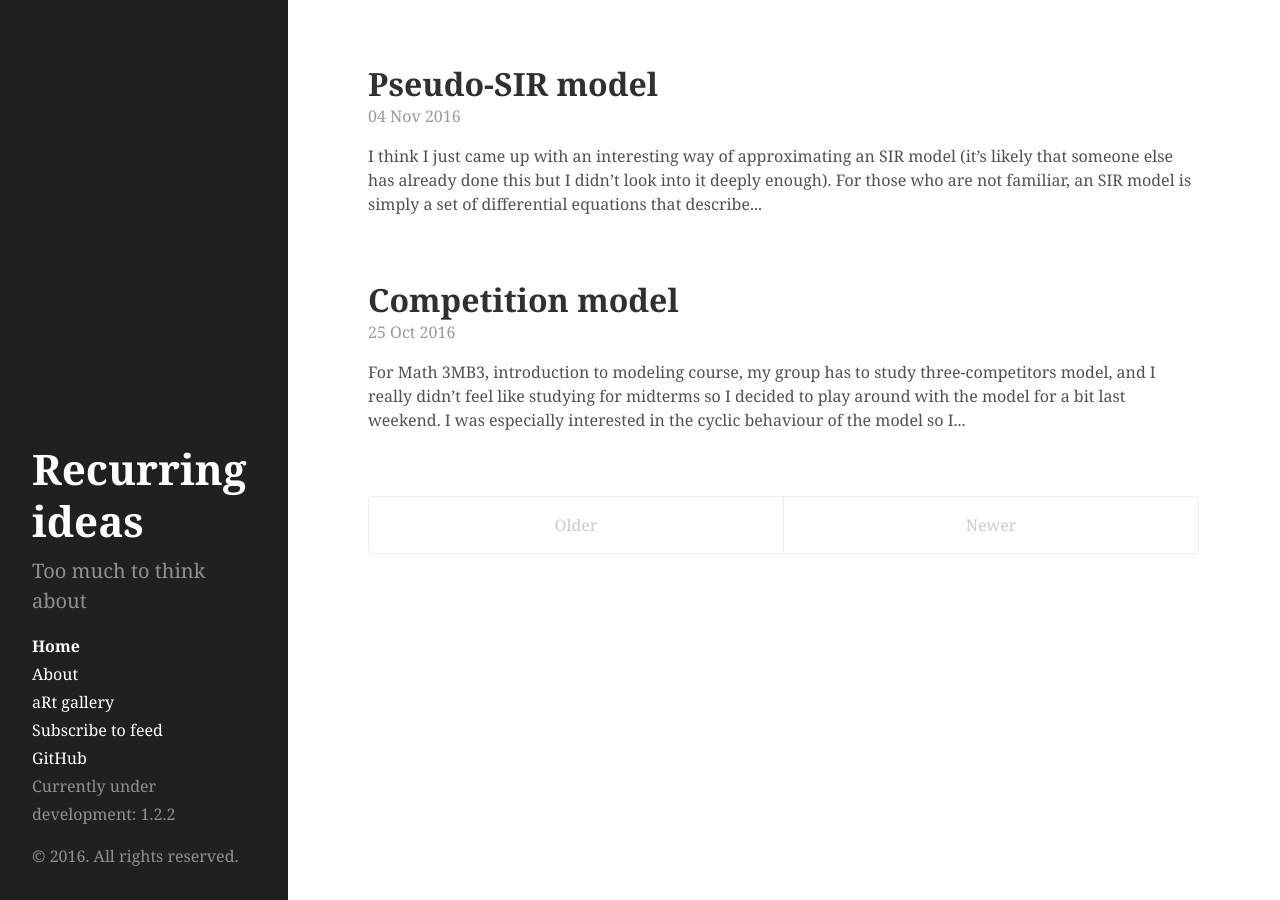
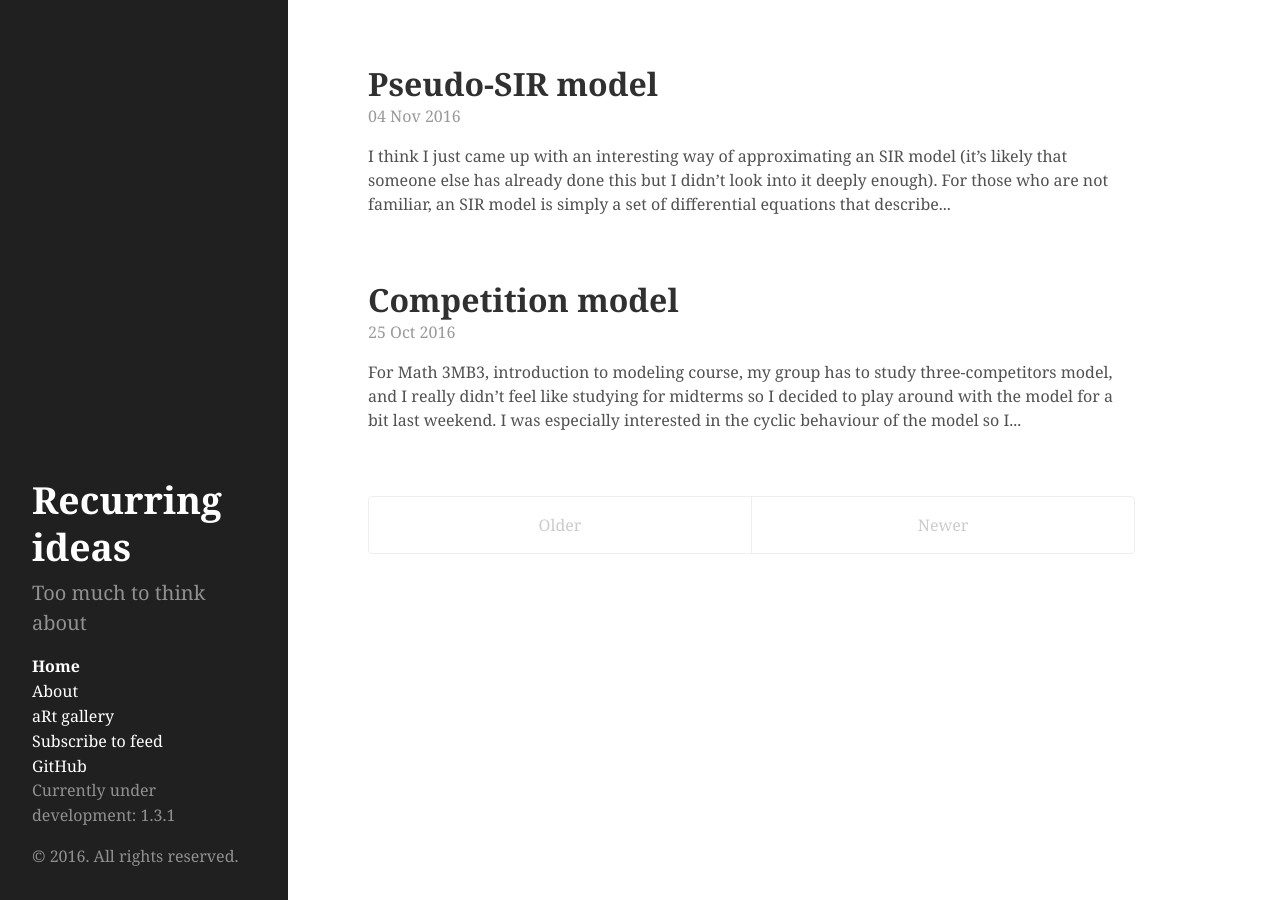
Before and after one commit to parksw3/parksw3.github.io, a Jekyll site: the page built from index.html, in a window 1280 px wide. Built offline with Jekyll 4.4.1, drawn with Linux system fonts in a browser that asks for light colours; the list of posts is cut into pages by our own code.

Commit message:
minor tweaks

```diff
--- a/_config.yml
+++ b/_config.yml
@@ -30,7 +30,7 @@ collections:
     output: true
 
 # Custom vars
-version:          1.2.2
+version:          1.3.1
 
 github:
   repo:           https://github.com/parksw3/parksw3.github.io
--- a/public/css/hyde.css
+++ b/public/css/hyde.css
@@ -36,7 +36,7 @@ html {
 }
 @media (min-width: 48em) {
   html {
-    font-size: 12px;
+    font-size: 11px;
   }
 }
 @media (min-width: 58em) {
@@ -80,7 +80,7 @@ html {
   color: #fff;
   margin-top: 0;
   font-family: "Georgia", serif;
-  font-size: 2.63rem;
+  font-size: 2.33rem;
 }
 
 /* Sidebar nav */
@@ -89,7 +89,7 @@ html {
 }
 .sidebar-nav-item {
   display: block;
-  line-height: 1.75;
+  line-height: 1.55;
 }
 a.sidebar-nav-item:hover,
 a.sidebar-nav-item:focus {
@@ -128,7 +128,7 @@ a.sidebar-nav-item:focus {
 
 @media (min-width: 48em) {
   .content {
-    max-width: 54rem;
+    max-width: 50rem;
     margin-left: 20rem;
     margin-right: 2rem;
   }
```
